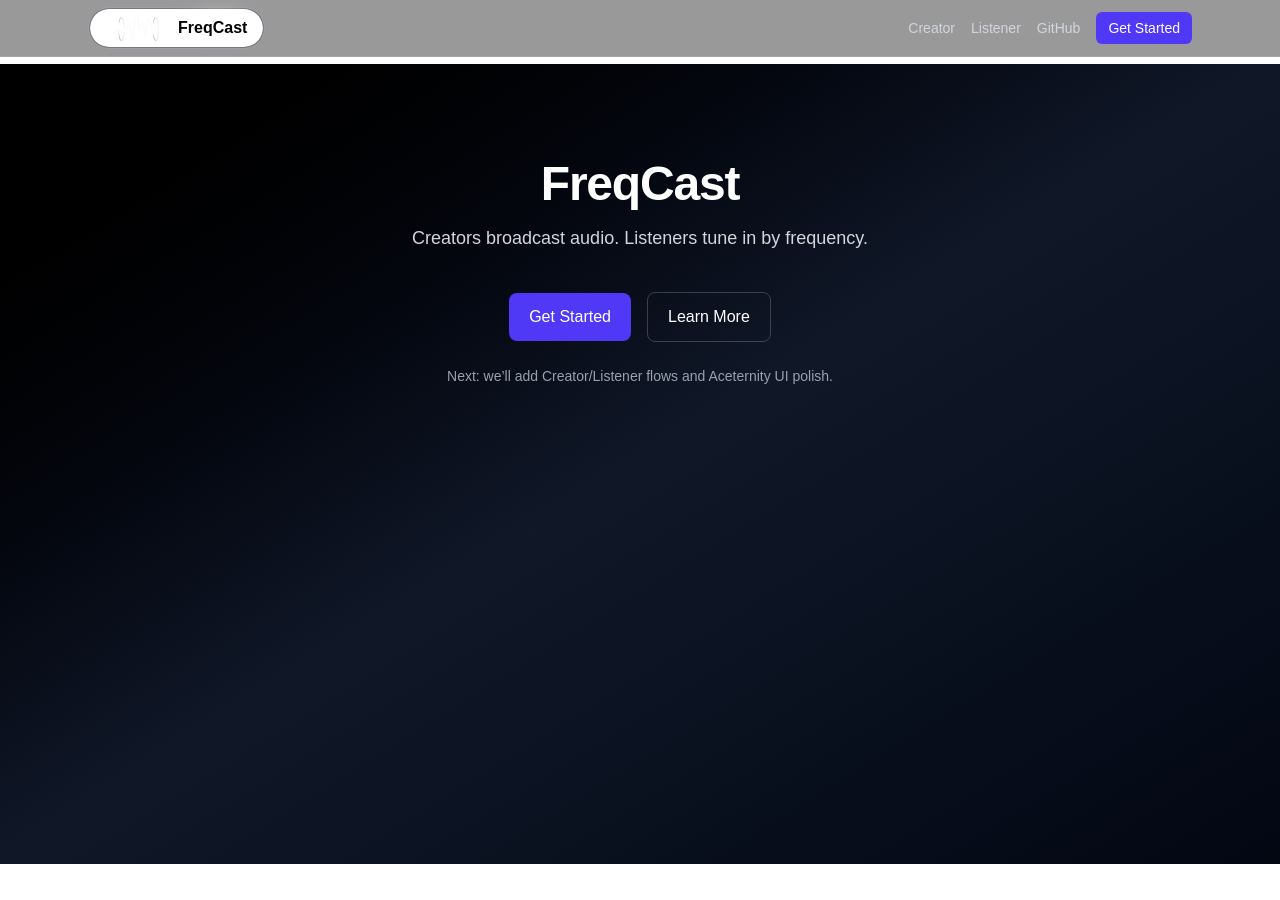
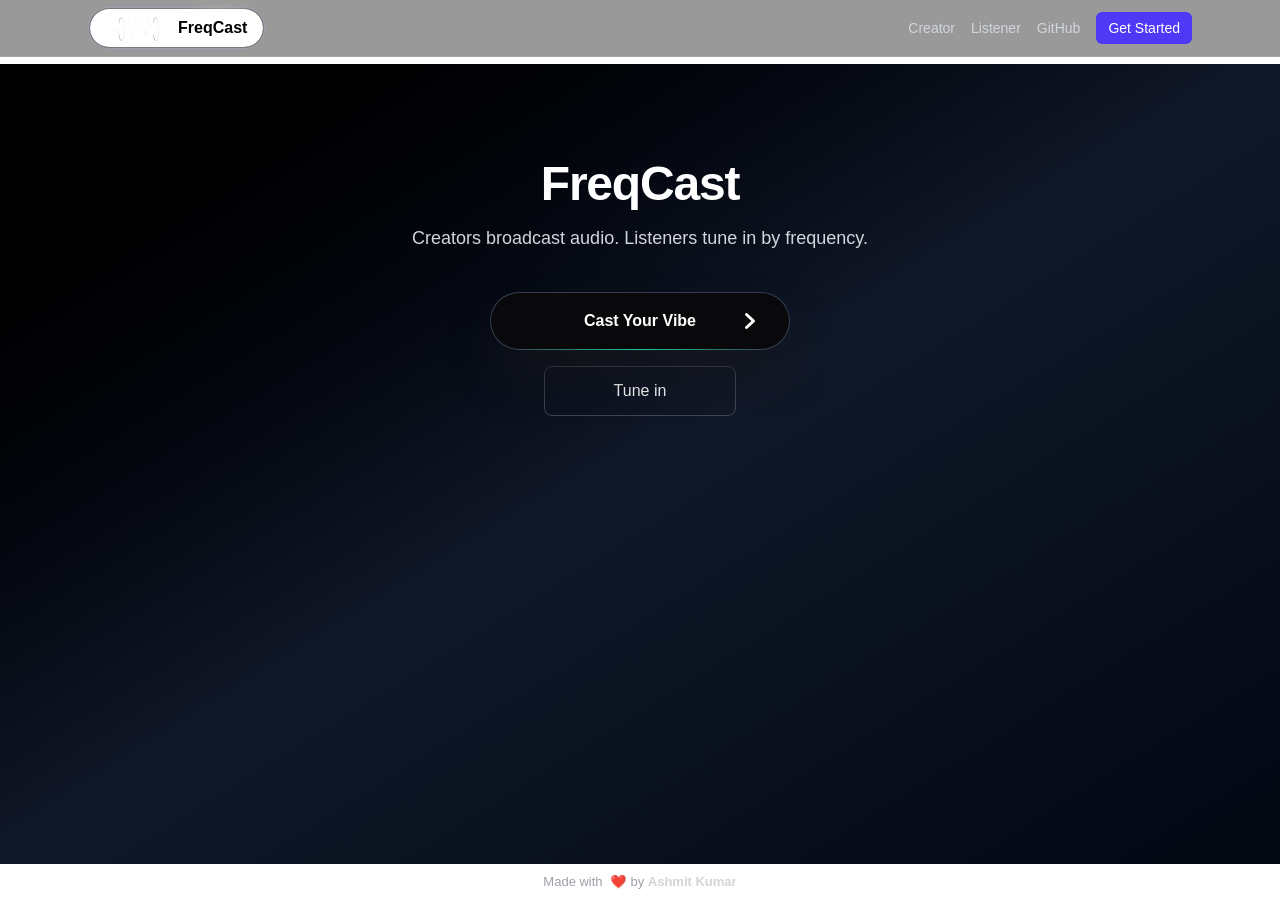
Before and after one commit to ashmitkumar2005/freqcast, a Next.js app: page / in a window 1280 px wide. Before the commit the page ends 864 px from the top, so only its background shows below. Built offline with nearby package versions, Linux system fonts and the light colour scheme; a web font is replaced by a local one.

Commit message:
Update Ui:Buttons, ,Adding Footer

```diff
--- a/src/app/layout.tsx
+++ b/src/app/layout.tsx
@@ -2,6 +2,7 @@ import type { Metadata } from "next";
 import localFont from "next/font/local";
 import "./globals.css";
 import Navbar from "@/components/Navbar";
+import Footer from "@/components/Footer";
 
 // Using your exact file
 const sfPro = localFont({
@@ -18,9 +19,11 @@ export const metadata: Metadata = {
 export default function RootLayout({ children }: { children: React.ReactNode }) {
   return (
     <html lang="en">
-      <body className={`${sfPro.className} bg-black text-white antialiased`}>
+      <body className={`${sfPro.className} min-h-screen flex flex-col bg-gradient-to-br from-black via-gray-900 to-gray-950 text-white antialiased`}>
         <Navbar />
-        <div className="pt-16">{children}</div>
+        {/* If your navbar is h-14, change pt-16 to pt-14 */}
+        <div className="pt-16 flex-1">{children}</div>
+        <Footer />
       </body>
     </html>
   );
--- a/src/app/page.tsx
+++ b/src/app/page.tsx
@@ -1,5 +1,6 @@
 "use client";
 import React from "react";
+import { TailwindConnectButton } from "@/components/ui/tailwindcss-buttons";
 
 
 export default function Home() {
@@ -12,24 +13,23 @@ export default function Home() {
           Creators broadcast audio. Listeners tune in by frequency.
         </p>
 
-        <div className="mt-10 flex items-center justify-center gap-4">
+        <div className="mt-10 flex flex-col items-center justify-center gap-4">
+          <TailwindConnectButton
+            className="w-[300px]"
+            iconSize={48}
+            onClick={() => alert("Cast Your Vibe — Creator flow coming soon!")}
+          >
+            Cast Your Vibe
+          </TailwindConnectButton>
           <button
-            className="rounded-lg bg-indigo-600 px-5 py-3 font-medium hover:bg-indigo-500 transition"
-            onClick={() => alert("We’ll hook this up next!")}
+            className="w-48 rounded-lg border border-white/20 px-5 py-3 font-medium hover:bg-white/10 transition"
+            onClick={() => alert("Tune in — Listener flow coming soon!")}
           >
-            Get Started
-          </button>
-          <button
-            className="rounded-lg border border-white/20 px-5 py-3 font-medium hover:bg-white/10 transition"
-            onClick={() => alert("More coming soon 😎")}
-          >
-            Learn More
+            Tune in
           </button>
         </div>
 
-        <p className="mt-6 text-sm text-gray-400">
-          Next: we’ll add Creator/Listener flows and Aceternity UI polish.
-        </p>
+
       </section>
     </main>
   );
--- /dev/null
+++ b/src/components/Footer.tsx
@@ -0,0 +1,20 @@
+export default function Footer() {
+  return (
+    <footer className="bg-transparent">
+      <div className="mx-auto max-w-7xl px-4 sm:px-6 py-2">
+        <p className="text-center text-[13px] text-zinc-400">
+          Made with <span role="img" aria-label="love" className="mx-1 text-pink-500">❤️</span>
+          by{" "}
+          <a
+            href="https://github.com/ashmitkumar69"
+            target="_blank"
+            rel="noopener noreferrer"
+            className="font-semibold text-zinc-300 hover:text-white hover:underline underline-offset-4"
+          >
+            Ashmit Kumar
+          </a>
+        </p>
+      </div>
+    </footer>
+  );
+}
--- /dev/null
+++ b/src/components/ui/tailwindcss-buttons.tsx
@@ -0,0 +1,73 @@
+"use client";
+import React from "react";
+import { IconClipboard } from "@tabler/icons-react";
+import { cn } from "@/lib/utils";
+
+export const ButtonsCard = ({
+  children,
+  className,
+  onClick,
+}: {
+  children?: React.ReactNode;
+  className?: string;
+  onClick?: () => void;
+}) => {
+  return (
+    <div
+      onClick={onClick}
+      className={cn(
+        "h-60 w-full bg-white rounded-xl border border-neutral-100 dark:bg-black dark:border-white/[0.2] hover:border-neutral-200 group/btn overflow-hidden relative flex items-center justify-center",
+        className
+      )}
+    >
+      <div className="absolute inset-0 dark:bg-dot-white/[0.1] bg-dot-black/[0.1]" />
+      <IconClipboard className="absolute top-2 right-2 text-neutral-300 group-hover/btn:block hidden h-4 w-4 transition duration-200" />
+      <div className="relative z-40">{children}</div>
+    </div>
+  );
+};
+
+export const TailwindConnectButton = ({
+  children,
+  onClick,
+  className,
+  iconSize = 24,
+}: {
+  children?: React.ReactNode;
+  onClick?: () => void;
+  className?: string;
+  iconSize?: number;
+}) => {
+  return (
+    <button
+      onClick={onClick}
+      className={cn(
+        "bg-slate-800 no-underline group cursor-pointer relative shadow-2xl shadow-zinc-900 rounded-full p-px text-base font-semibold leading-6 text-white inline-block",
+        className
+      )}
+    >
+      <span className="absolute inset-0 overflow-hidden rounded-full">
+        <span className="absolute inset-0 rounded-full bg-[image:radial-gradient(75%_100%_at_50%_0%,rgba(56,189,248,0.6)_0%,rgba(56,189,248,0)_75%)] opacity-0 transition-opacity duration-500 group-hover:opacity-100"></span>
+      </span>
+      <div className="relative flex items-center justify-center z-10 rounded-full bg-zinc-950 py-4 px-10 ring-1 ring-white/10">
+        <span className="text-center">{children}</span>
+        <svg
+          style={{ right: 16, width: iconSize, height: iconSize }}
+          className="absolute"
+          viewBox="0 0 24 24"
+          fill="none"
+          xmlns="http://www.w3.org/2000/svg"
+        >
+          <path
+            stroke="currentColor"
+            strokeLinecap="round"
+            strokeLinejoin="round"
+            strokeWidth="1.5"
+            d="M10.75 8.75L14.25 12L10.75 15.25"
+          ></path>
+        </svg>
+      </div>
+      <span className="absolute -bottom-0 left-[1.125rem] h-px w-[calc(100%-2.25rem)] bg-gradient-to-r from-emerald-400/0 via-emerald-400/90 to-emerald-400/0 transition-opacity duration-500 group-hover:opacity-40"></span>
+    </button>
+  );
+};
--- /dev/null
+++ b/tailwind.config.ts
@@ -0,0 +1,27 @@
+/** @type {import('tailwindcss').Config} */
+module.exports = {
+  content: [
+    "./src/pages/**/*.{js,ts,jsx,tsx,mdx}",
+    "./src/components/**/*.{js,ts,jsx,tsx,mdx}",
+    "./src/app/**/*.{js,ts,jsx,tsx,mdx}",
+  ],
+  darkMode: "class",
+  theme: {
+    extend: {
+      animation: {
+        shimmer: "shimmer 2s linear infinite",
+      },
+      keyframes: {
+        shimmer: {
+          from: {
+            backgroundPosition: "0 0",
+          },
+          to: {
+            backgroundPosition: "-200% 0",
+          },
+        },
+      },
+    },
+  },
+  plugins: [],
+};
```
